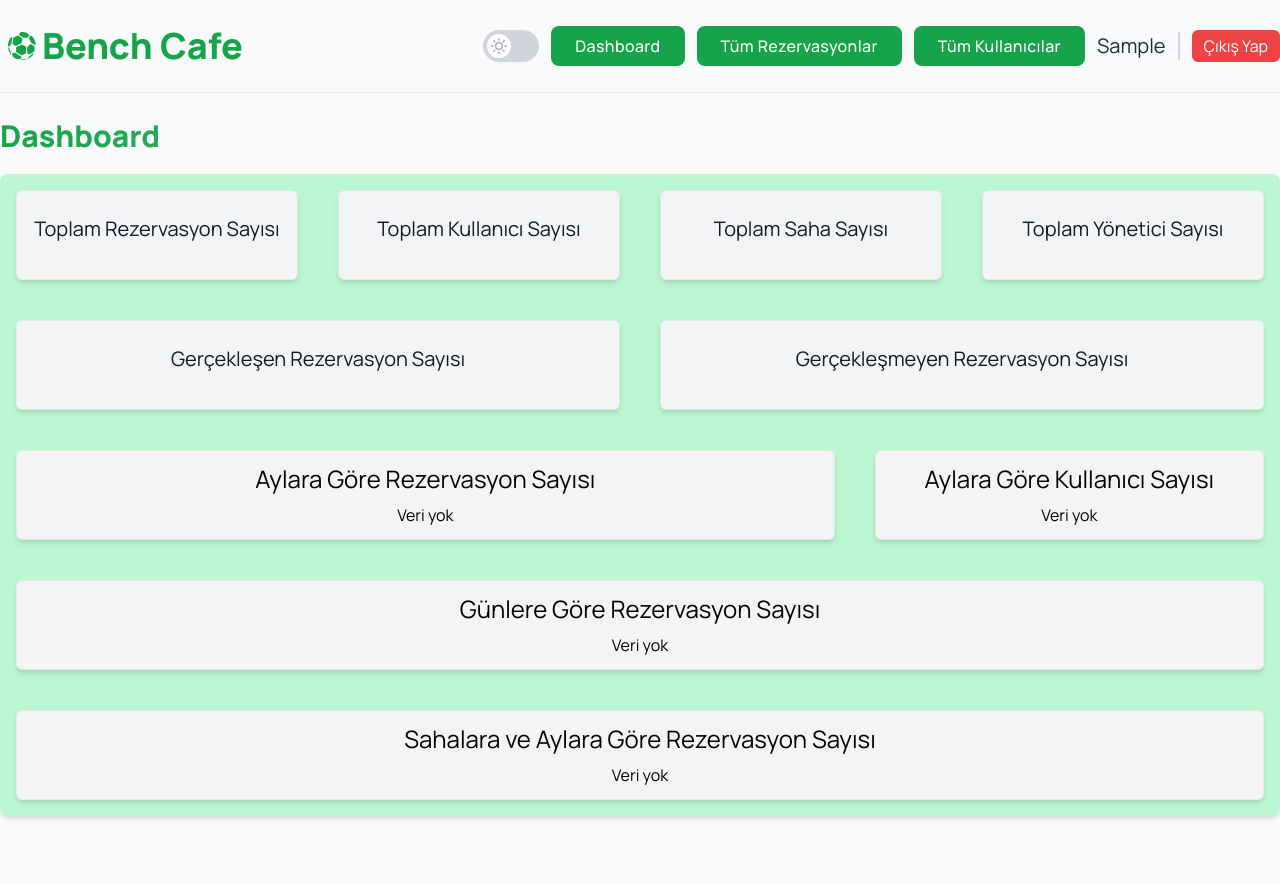
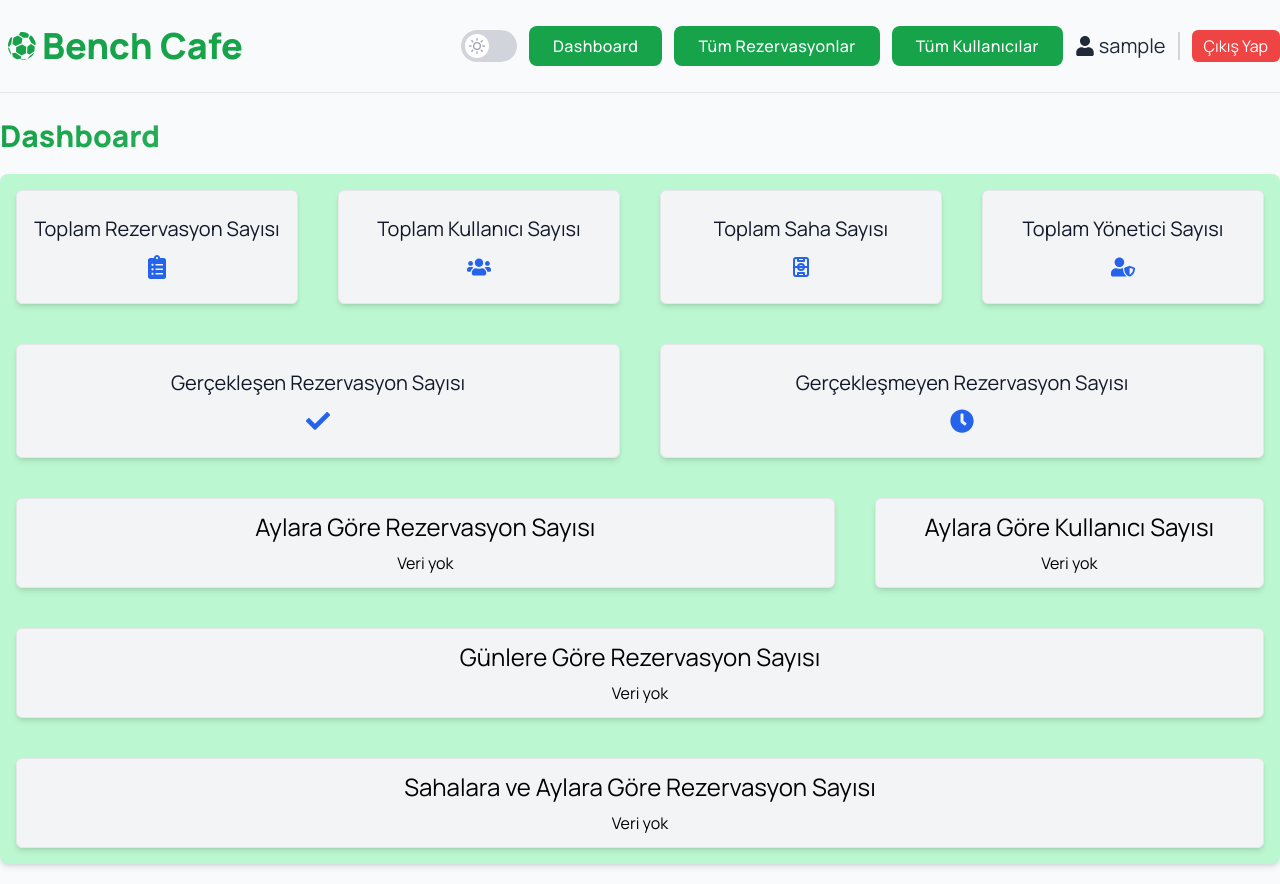
Before and after one commit to muratmutluu/bench2, a React (Vite) app in the folder client/: page /dashboard in a window 1280 px wide. Before the commit the page ends 836 px from the top, so only its background shows below. Built offline with nearby package versions, Linux system fonts and the light colour scheme; no server answers; sample sign-in values are in the browser's storage.

Commit message:
Add icons to Header and Dashboard components

```diff
--- a/client/src/components/Header.jsx
+++ b/client/src/components/Header.jsx
@@ -4,6 +4,7 @@ import DarkModeSwitcher from './DarkModeSwitcher';
 import { useContext } from 'react';
 import { AuthContext } from '../context/AuthContext';
 import axios from 'axios';
+import { FaUser } from 'react-icons/fa';
 
 const Header = () => {
   const { user, dispatch } = useContext(AuthContext);
@@ -54,7 +55,8 @@ const Header = () => {
                 </Link>
               )}
 
-              <span className="text-xl capitalize cursor-pointer text-gray-800 dark:text-gray-50 border-r-2 border-gray-300 pr-3">
+              <span className="text-xl flex items-center gap-1 cursor-pointer text-gray-800 dark:text-gray-50 border-r-2 border-gray-300 pr-3">
+                <FaUser />
                 {user.username}
               </span>
               <button className="bg-red-500 text-white px-3 py-1 rounded-md" onClick={handleLogout}>
--- a/client/src/pages/Dashboard.jsx
+++ b/client/src/pages/Dashboard.jsx
@@ -3,7 +3,8 @@ import ReservationAreaChart from '../components/ReservationAreaChart';
 import ReservationChart from '../components/ReservationChart';
 import ReservationLineChart from '../components/ReservationLineChart';
 import useFetch from '../hooks/useFetch';
-
+import { FaCheck, FaClipboardList, FaClock, FaUserShield, FaUsers } from 'react-icons/fa';
+import { TbSoccerField } from 'react-icons/tb';
 const Dashboard = () => {
   const { data, loading } = useFetch('api/admin/dashboard');
 
@@ -20,24 +21,28 @@ const Dashboard = () => {
           <div className="rounded-md border bg-gray-100 px-2 py-6 justify-center  shadow-md flex flex-col items-center gap-3">
             <div className="text-xl text-gray-900">Toplam Rezervasyon Sayısı</div>
             <span className="text-2xl flex gap-3 items-center text-blue-600">
+              <FaClipboardList />
               {data.total_reservations}
             </span>
           </div>
           <div className="rounded-md border bg-gray-100 px-2 py-6 justify-center  shadow-md flex flex-col items-center gap-3">
             <div className="text-xl text-gray-900">Toplam Kullanıcı Sayısı</div>
             <span className="text-2xl flex gap-3 items-center text-blue-600">
+              <FaUsers />
               {data.total_users}
             </span>
           </div>
           <div className="rounded-md border bg-gray-100 px-2 py-6 justify-center  shadow-md flex flex-col items-center gap-3">
             <div className="text-xl text-gray-900">Toplam Saha Sayısı</div>
             <span className="text-2xl flex gap-3 items-center text-blue-600">
+              <TbSoccerField className="rotate-90" />
               {data.total_fields}
             </span>
           </div>
           <div className="rounded-md border bg-gray-100 px-2 py-6 justify-center  shadow-md flex flex-col items-center gap-3">
             <div className="text-xl text-gray-900">Toplam Yönetici Sayısı</div>
             <span className="text-2xl flex gap-3 items-center text-blue-600">
+              <FaUserShield />
               {data.total_admins}
             </span>
           </div>
@@ -46,12 +51,14 @@ const Dashboard = () => {
           <div className="rounded-md border bg-gray-100 px-2 py-6 justify-center  shadow-md flex flex-col items-center gap-3">
             <div className="text-xl text-gray-900">Gerçekleşen Rezervasyon Sayısı</div>
             <span className="text-2xl flex gap-3 items-center text-blue-600">
+              <FaCheck />
               {data.completed_reservations}
             </span>
           </div>
           <div className="rounded-md border bg-gray-100 px-2 py-6 justify-center  shadow-md flex flex-col items-center gap-3">
             <div className="text-xl text-gray-900">Gerçekleşmeyen Rezervasyon Sayısı</div>
             <span className="text-2xl flex gap-3 items-center text-blue-600">
+              <FaClock />
               {data.pending_reservations}
             </span>
           </div>
```
